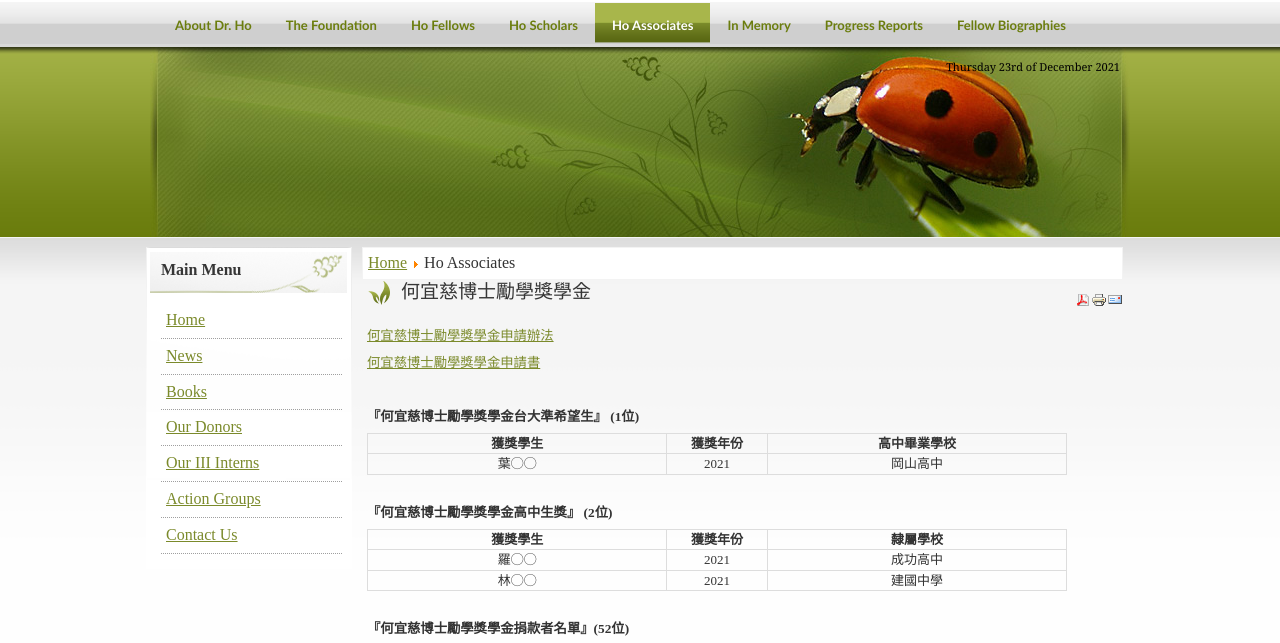
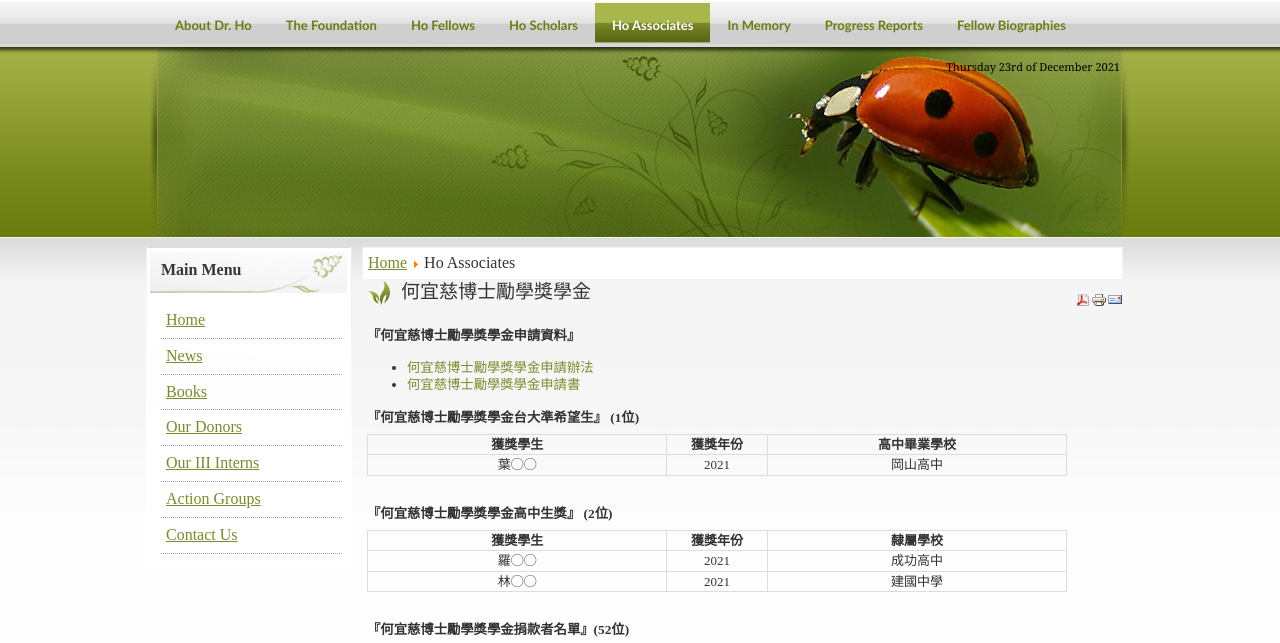
Before and after one commit to irvingthofoundation/irvingthofoundation.github.io, a plain HTML site: page ho-associates.htm in a window 1280 px wide. Shown: the part 82-725 px from the top of the page. Drawn offline with Linux system fonts and the light colour scheme; no server answers.

Commit message:
Update materials for Ho Associates

```diff
--- a/ho-associates.htm
+++ b/ho-associates.htm
@@ -112,9 +112,11 @@ defaultSize = 100;
 <tr>
 <td valign="top">
 <p><span style="font-size: 10pt; font-family: PMingLiU;" lang="ZH-TW"> </span></p>
-<p class="MsoNormal" style="text-align: justify;"><strong><span style="font-size: 10pt; font-family: PMingLiU;" lang="ZH-TW"><a href="何宜慈博士勵學獎學金申請辦法(110-12修訂).pdf">何宜慈博士勵學獎學金申請辦法</a></span></strong></p>
-<p class="MsoNormal" style="text-align: justify;"><strong><span style="font-size: 10pt; font-family: PMingLiU;" lang="ZH-TW"><a href="何宜慈博士勵學獎學金申請書.doc">何宜慈博士勵學獎學金申請書</a></span></strong></p>
-<p class="MsoNormal" style="margin-left: 0.25in;"> </p>
+<p class="MsoNormal" style="text-align: justify;"><strong><span style="font-size: 10pt; font-family: PMingLiU;" lang="ZH-TW">『何宜慈博士勵學獎學金申請資料』 </span></strong></p>
+<ul>
+<li><strong><span style="font-size: 10pt; font-family: PMingLiU;" lang="ZH-TW"><a href="何宜慈博士勵學獎學金申請辦法(110-12修訂).pdf" style="text-decoration: none">何宜慈博士勵學獎學金申請辦法</a></span></strong></li>
+<li><strong><span style="font-size: 10pt; font-family: PMingLiU;" lang="ZH-TW"><a href="何宜慈博士勵學獎學金申請書.pdf" style="text-decoration: none">何宜慈博士勵學獎學金申請書</a></span></strong></li>
+</ul>
 <p class="MsoNormal" style="text-align: justify;"><strong><span style="font-size: 10pt; font-family: PMingLiU;" lang="ZH-TW">『何宜慈博士勵學獎學金台大準希望生』 </span></strong><strong><span style="font-size: 10pt; font-family: PMingLiU;" >(1</span></strong><strong><span style="font-size: 10pt; font-family: PMingLiU;" lang="ZH-TW">位</span></strong><strong><span style="font-size: 10pt; font-family: PMingLiU;">)</span></strong></p>
 <table style="text-align: center; border-collapse:collapse; border-spacing:0; " border="0" width="700">
 <tbody>
```
Also changed, not shown: 2 other files.
